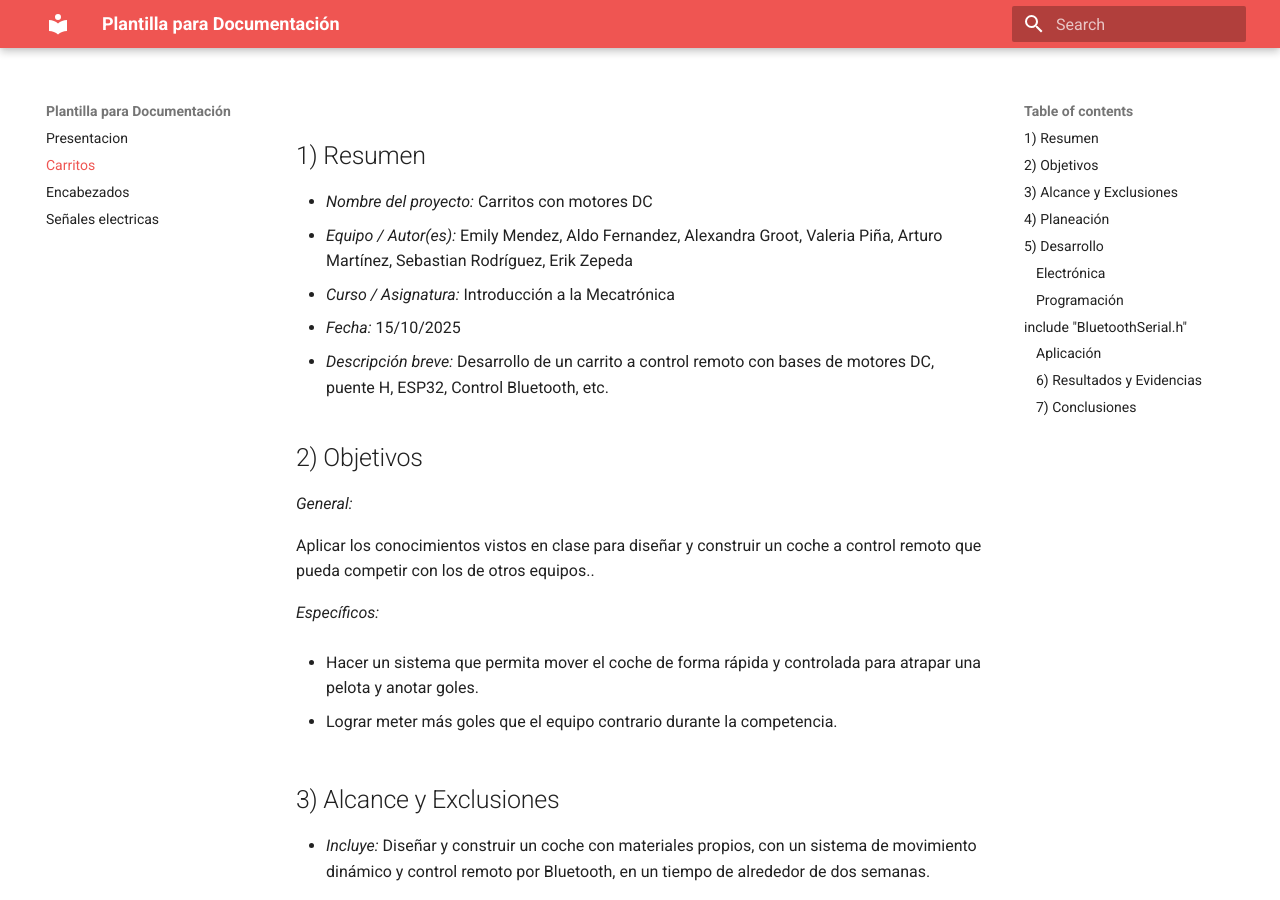
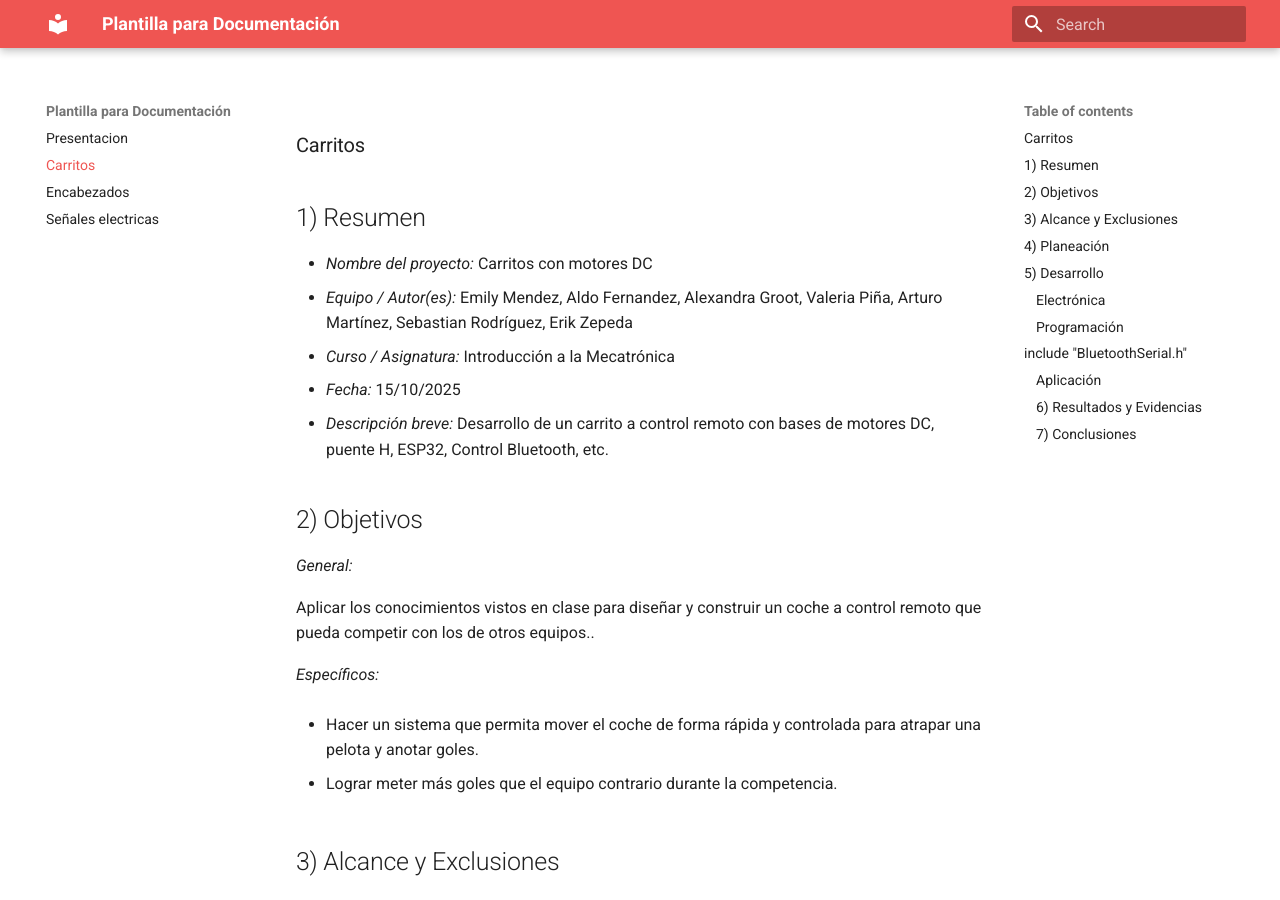
Before and after one commit to Aldo0112/Mi_reporte, an MkDocs documentation site: the page built from docs/carritos.md, in a window 1280 px wide and 900 px high. Built offline with MkDocs 1.6.1 and Material for MkDocs 9.7.7, drawn with Linux system fonts in a browser that asks for light colours.

Commit message:
Update carritos.md

```diff
--- a/docs/carritos.md
+++ b/docs/carritos.md
@@ -1,3 +1,4 @@
+### Carritos
 ## 1) Resumen
 
 - *Nombre del proyecto:* Carritos con motores DC
```
